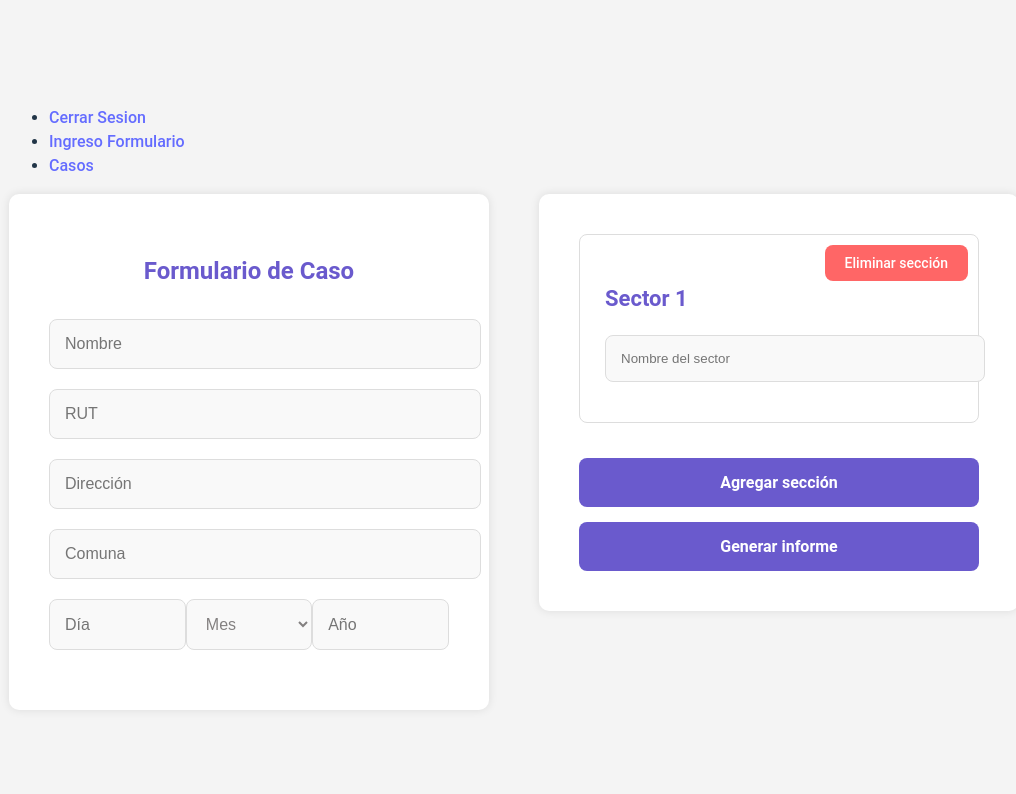
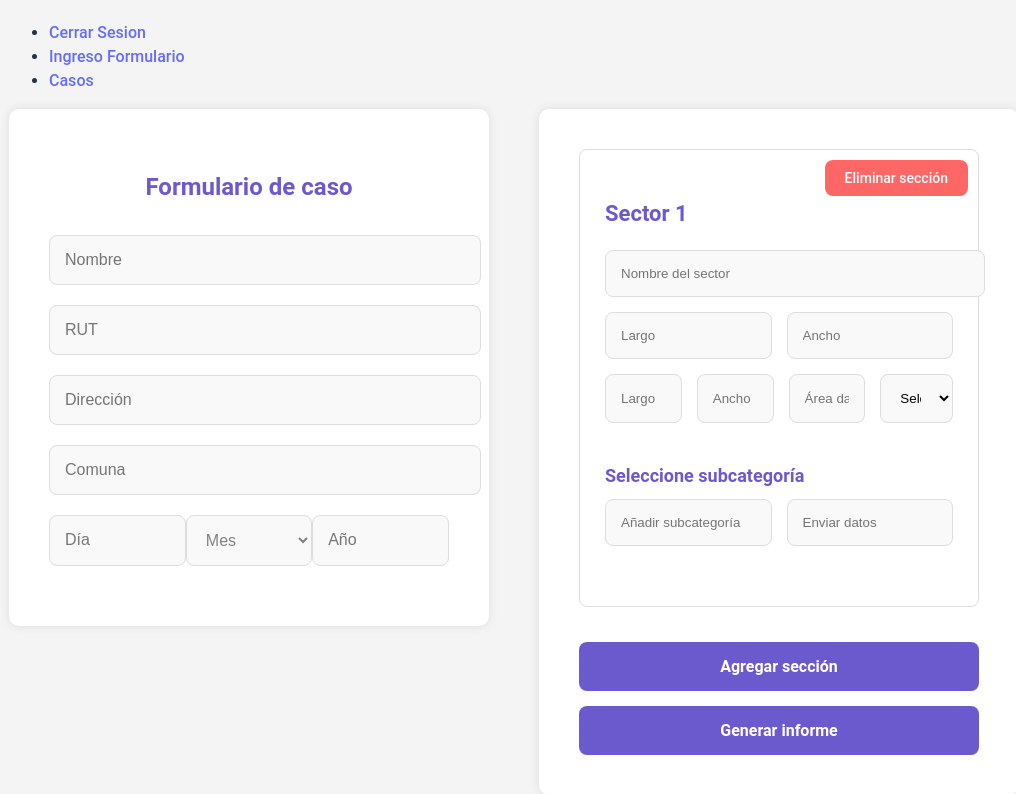
Before and after one commit to eduardoscrs/front-integra2, a React (Vite) app: page /ingreso-formulario in a window 1280 px wide. Shown: the top 794 px of the page, without its empty margins (126-1142 px from the left). Built offline with nearby package versions, Linux system fonts and the light colour scheme.

Commit message:
agregar los campos faltantes

```diff
--- a/package.json
+++ b/package.json
@@ -14,6 +14,7 @@
     "@emotion/styled": "^11.13.0",
     "@mui/material": "^5.16.7",
     "axios": "^1.7.4",
+    "exceljs": "^4.4.0",
     "react": "^18.3.1",
     "react-dom": "^18.3.1",
     "react-router-dom": "^6.26.1",
--- a/src/pages/IngresoFormulario.jsx
+++ b/src/pages/IngresoFormulario.jsx
@@ -1,5 +1,4 @@
 import { useState } from 'react';
-
 import * as XLSX from 'xlsx';
 import '../styles/Formulario.css';
 
@@ -42,7 +41,6 @@ const IngresoFormulario = () => {
     setSectores(updatedSectores);
   };
 
-  // Separar la lógica de exportar Excel
   const exportarAExcel = () => {
     const dataToExport = [{ ...formData }];
 
@@ -61,20 +59,18 @@ const IngresoFormulario = () => {
     const worksheet = XLSX.utils.json_to_sheet(dataToExport);
     const workbook = XLSX.utils.book_new();
     XLSX.utils.book_append_sheet(workbook, worksheet, 'Datos');
-
-    // Generar y descargar el archivo Excel
     XLSX.writeFile(workbook, 'datos_formulario.xlsx');
   };
 
   const handleSubmit = (e) => {
-    e.preventDefault();  // Prevenir el comportamiento por defecto del formulario
-    exportarAExcel();     // Generar el archivo Excel después de prevenir el envío del formulario
+    e.preventDefault();
+    exportarAExcel();
   };
 
   return (
     <div className="forms-wrapper">
       <div className="form-container">
-        <h2>Formulario de Caso</h2>
+        <h2>Formulario de caso</h2>
         <form id="project-form" onSubmit={handleSubmit} noValidate>
           <input
             type="text"
@@ -121,7 +117,18 @@ const IngresoFormulario = () => {
             />
             <select id="mes" required value={formData.mes} onChange={handleChange}>
               <option value="" disabled>Mes</option>
-              {/* Opciones de mes */}
+              <option value="01">Enero</option>
+              <option value="02">Febrero</option>
+              <option value="03">Marzo</option>
+              <option value="04">Abril</option>
+              <option value="05">Mayo</option>
+              <option value="06">Junio</option>
+              <option value="07">Julio</option>
+              <option value="08">Agosto</option>
+              <option value="09">Septiembre</option>
+              <option value="10">Octubre</option>
+              <option value="11">Noviembre</option>
+              <option value="12">Diciembre</option>
             </select>
             <input
               type="number"
@@ -151,7 +158,76 @@ const IngresoFormulario = () => {
               value={sector.nombreSector}
               onChange={(e) => handleSectorChange(index, e)}
             />
-            {/* Otros inputs */}
+            <div className="inputs-row">
+              <input
+                type="number"
+                name="largo"
+                placeholder="Largo"
+                value={sector.largo}
+                onChange={(e) => handleSectorChange(index, e)}
+              />
+              <input
+                type="number"
+                name="ancho"
+                placeholder="Ancho"
+                value={sector.ancho}
+                onChange={(e) => handleSectorChange(index, e)}
+              />
+            </div>
+            {/* Fila con Largo, Ancho, Área dañada y Subcategoría */}
+            <div className="inputs-row">
+              <input
+                type="text"
+                name="largo"
+                placeholder="Largo"
+                value={sector.largo}
+                onChange={(e) => handleSectorChange(index, e)}
+              />
+              <input
+                type="text"
+                name="ancho"
+                placeholder="Ancho"
+                value={sector.ancho}
+                onChange={(e) => handleSectorChange(index, e)}
+              />
+              <input
+                type="text"
+                name="areaDañada"
+                placeholder="Área dañada"
+                value={sector.areaDañada}
+                onChange={(e) => handleSectorChange(index, e)}
+              />
+              <select
+                name="subcategoria"
+                value={sector.subcategoria}
+                onChange={(e) => handleSectorChange(index, e)}
+              >
+                <option value="" disabled>Seleccione subcategoría</option>
+                <option value="sub1">Subcategoría 1</option>
+                <option value="sub2">Subcategoría 2</option>
+              </select>
+            </div>
+
+            {/* Sección de Subcategoría */}
+            <div className="subcategory-section">
+              <h4 className="subcategory-section-title">Seleccione subcategoría</h4>
+              <div className="subcategory-inputs">
+                <input
+                  type="text"
+                  name="añadirSubcategoria"
+                  placeholder="Añadir subcategoría"
+                  value={sector.añadirSubcategoria}
+                  onChange={(e) => handleSectorChange(index, e)}
+                />
+                <input
+                  type="text"
+                  name="enviarDatos"
+                  placeholder="Enviar datos"
+                  value={sector.enviarDatos}
+                  onChange={(e) => handleSectorChange(index, e)}
+                />
+              </div>
+            </div>
           </div>
         ))}
 
```
Also changed, not shown: 1 other file (tests, documents, lock files or other folders).
